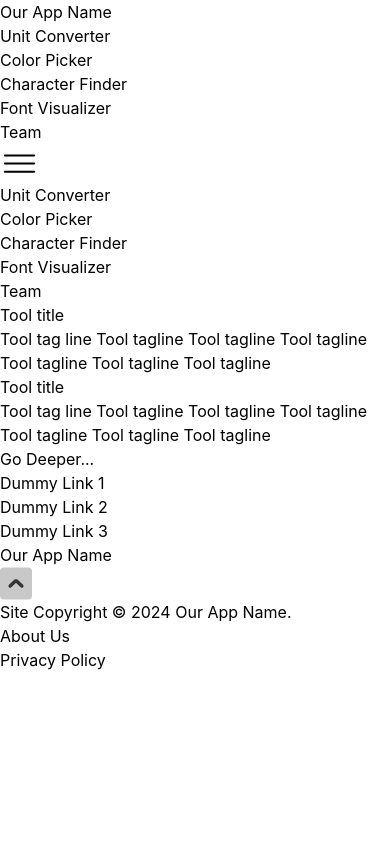
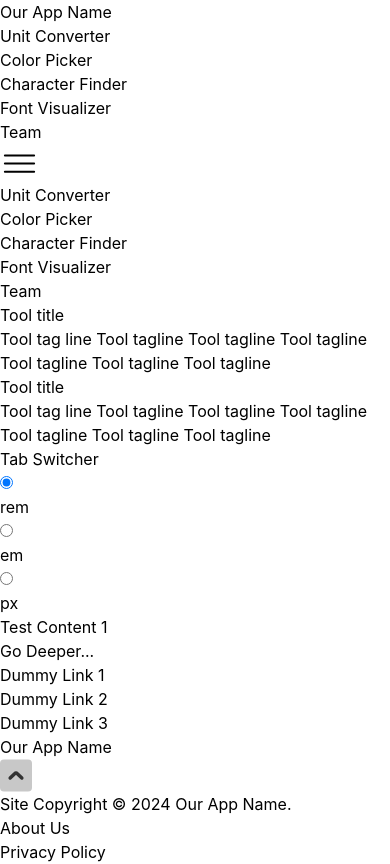
Before and after one commit to chingu-voyages/devex.tools, a React (Vite) app in the folder fetools-app/: page / in a window 390 px wide. Built offline with nearby package versions, Linux system fonts and the light colour scheme.

Commit message:
TabSwitcher component working, mobile design to be done

```diff
--- a/fetools-app/src/components/Header.jsx
+++ b/fetools-app/src/components/Header.jsx
@@ -2,18 +2,18 @@ import { useState} from 'react';
 import { Link } from 'react-router-dom';
 import { appName } from "../data"
 
-import MobileMenu from './MobileMenu'
 import closeIcon from '../assets/x-solid.svg'
 import hamburgerIcon from '../assets/hamburger.svg'
 
 import Nav from './Nav';
+import MobileMenu from './MobileMenu'
 
 export default function Header(){
 
     const [click, setClick] = useState(false);
 
     return(
-        <div >
+        <header>
             <div className='
             bg-[var(--ui-contrast-color)] flex p-4 justify-between
             sm:max-lg:flex-col sm:max-md:p-4 sm:max-lg:justify-center
@@ -40,7 +40,7 @@ export default function Header(){
                     handleState={handleState}
                 />
             </div>
-        </div>
+        </header>
     )
 
     function updateMenuContextIcon(isClicked){
--- /dev/null
+++ b/fetools-app/src/components/TabSwitcher.jsx
@@ -0,0 +1,42 @@
+import { useState } from "react"
+
+export default function TabSwitcher({buttons, children}){
+
+    const [ selectedButton, setSelectedButton] = useState(buttons[0])
+    const [ displayedContent, setDisplayedContent] = useState(0)
+
+    const radioButtons = array => array.map((btn, idx)=>(
+            <label key={`radioBtn-${idx}`} id={btn} name="tab-switcher-buttons"
+            className="font-bold text-sm leading-none">
+                <input type="radio" value={btn}
+                checked={selectedButton===btn}
+                onChange={ evt => (
+                    handleOptionChange(evt),
+                    setDisplayedContent(idx))
+                } className="inline-block align-middle mr-1"/>
+                <p className="inline-block leading-none">{btn}</p>
+            </label>
+        )
+    )
+
+    return(
+        <div id="tab-switcher"
+        className="flex flex-col flex-1 p-6 mb-2
+        sm:p-12 lg:px-48 lg:py-20">
+            <div className="flex flex-1 justify-between">
+                <h2 className="font-bold text-3xl leading-none">Tab Switcher</h2>
+                <fieldset className="flex flex-wrap items-center gap-x-8">
+                    {radioButtons(buttons)}
+                </fieldset>
+            </div>
+
+            <div className="flex-1 flex-col">
+                {children[displayedContent]}
+            </div>
+        </div>
+    )
+
+    function handleOptionChange(evt){
+        setSelectedButton(evt.target.value)
+    }
+}
--- a/fetools-app/src/pages/Home.jsx
+++ b/fetools-app/src/pages/Home.jsx
@@ -1,6 +1,25 @@
 import ToolHeaderSection from "../components/ToolHeaderSection"
 import GoDeeper from "../components/GoDeeper"
 import ToolHeading from "../components/ToolHeading"
+import TabSwitcher from "../components/TabSwitcher"
+
+function TestContent1(){
+  return(
+    <p>Test Content 1</p>
+  )
+}
+
+function TestContent2(){
+  return(
+    <p>Test Content 2</p>
+  )
+}
+
+function TestContent3(){
+  return(
+    <p>Test Content 3</p>
+  )
+}
 
 function Home() {
 
@@ -29,6 +48,12 @@ function Home() {
         Tool tag line Tool tagline Tool tagline Tool tagline Tool tagline Tool tagline Tool tagline"/>
       </ToolHeaderSection>
 
+      <TabSwitcher buttons={["rem", "em", "px"]}>
+            <TestContent1/>
+            <TestContent2/>
+            <TestContent3/>
+      </TabSwitcher>
+
       <GoDeeper linksData={linksData}/>
 
     </main>
```
